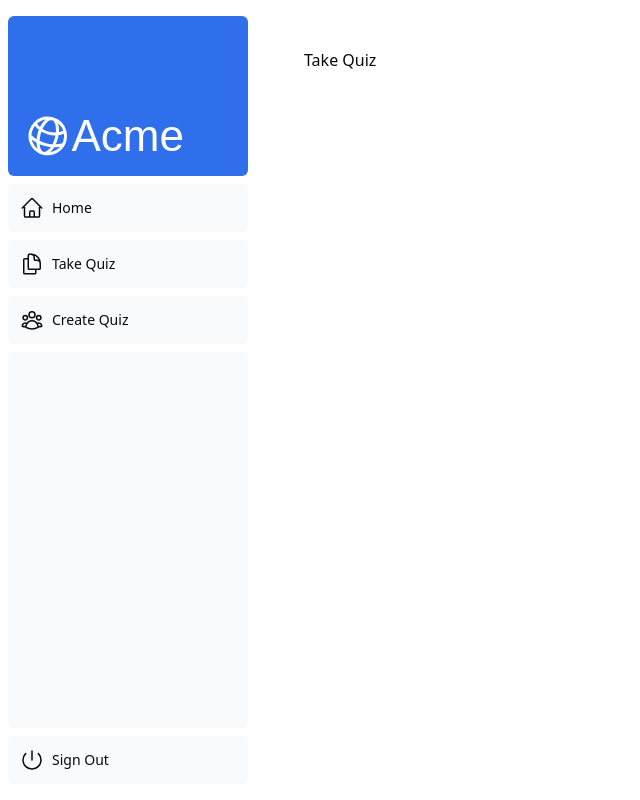
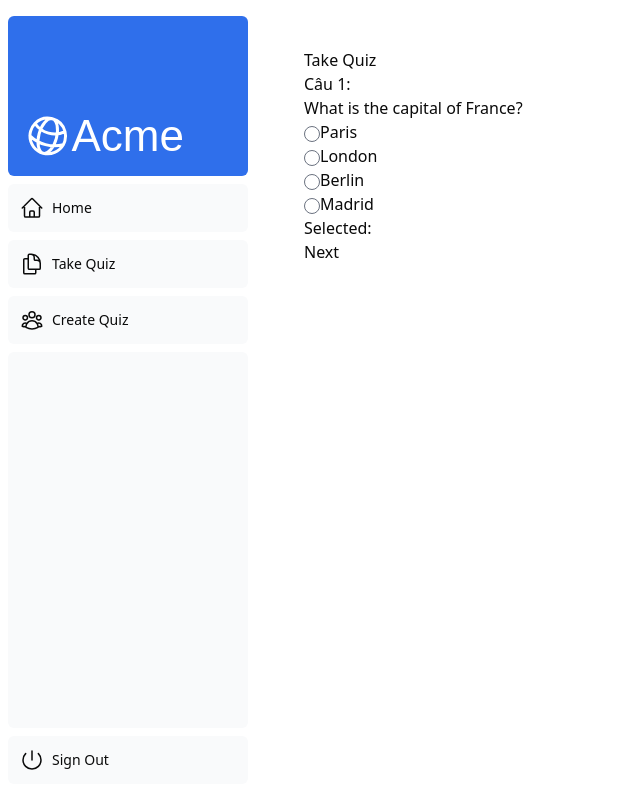
Before and after one commit to kkiras/application-programming-project3, a Next.js app in the folder frontend/: page /dashboard/take-quiz in a window 1280 px wide. Shown: the whole page, without its empty margins (0-640 px from the left). Built offline with nearby package versions, Linux system fonts and the light colour scheme; a web font is replaced by a local one.

Commit message:
Create take-quiz function

```diff
--- a/frontend/app/dashboard/take-quiz/page.tsx
+++ b/frontend/app/dashboard/take-quiz/page.tsx
@@ -1,10 +1,10 @@
-
+import QuizForm from "@/app/ui/take-quiz/quiz-form"
 
 export default function Page() {
     return (
         <div>
             <h1>Take Quiz</h1>
-
+            <QuizForm />
         </div>
 
     )
--- /dev/null
+++ b/frontend/app/ui/take-quiz/question.tsx
@@ -0,0 +1,41 @@
+'use client';
+
+import { useState, useEffect } from "react";
+
+interface QuestionProps {
+    num: number;
+    question: string;
+    answers: string[];
+    answered: (result: [number, string]) => void;
+}
+
+export default function Question({ num, question, answers, answered }: QuestionProps) {
+    useEffect(() => {
+        setSelectedAnswer(""); // reset mỗi khi num thay đổi
+    }, [num]);
+
+    const [selectedAnswer, setSelectedAnswer] = useState("");
+    const onAnswerChange = (e: React.ChangeEvent<HTMLInputElement>) => {
+        const value = e.target.value;
+        setSelectedAnswer(value);
+        answered([num, value]);
+    }
+
+    return (
+        <div>
+            <div>
+                <p>Câu {num}: </p>
+                <p>{question}</p>
+            </div>
+            <div style={{ display: "flex", flexDirection: "column" }}>
+                {answers.map((item: string, index: number) => (
+                    <label key={index}>
+                        <input type="radio" name={`question-${num}`} value={item} onChange={onAnswerChange} checked={selectedAnswer === item} />
+                        {item}
+                    </label>
+                ))}
+            </div>
+            <p>Selected: {selectedAnswer}</p>
+        </div>
+    )
+}
--- /dev/null
+++ b/frontend/app/ui/take-quiz/quiz-form.tsx
@@ -0,0 +1,107 @@
+'use client';
+import { useState } from "react";
+import Question from "./question";
+
+interface QuestionData {
+    num: number;
+    question: string;
+    answers: string[];
+    correctAnswer: string;
+}
+
+const questions: QuestionData[] = [
+    {
+        num: 1,
+        question: "What is the capital of France?",
+        answers: ["Paris", "London", "Berlin", "Madrid"],
+        correctAnswer: "Paris"
+    },
+    {
+        num: 2,
+        question: "Which planet is known as the Red Planet?",
+        answers: ["Earth", "Mars", "Jupiter", "Venus"],
+        correctAnswer: "Mars"
+    },
+    {
+        num: 3,
+        question: "Who wrote 'Hamlet'?",
+        answers: ["Charles Dickens", "Leo Tolstoy", "William Shakespeare", "Mark Twain"],
+        correctAnswer: "William Shakespeare"
+    },
+    {
+        num: 4,
+        question: "What is the largest mammal in the world?",
+        answers: ["Elephant", "Blue Whale", "Giraffe", "Hippopotamus"],
+        correctAnswer: "Blue Whale"
+    },
+    {
+        num: 5,
+        question: "Which element has the chemical symbol 'O'?",
+        answers: ["Gold", "Oxygen", "Iron", "Silver"],
+        correctAnswer: "Oxygen"
+    }
+];
+
+export default function QuizForm() {
+    const [currentIndex, setCurrentIndex] = useState(0);
+
+    const [work, setWork] = useState<{ [key: number]: string }>(() =>
+        questions.reduce((acc, _, index) => {
+            acc[index + 1] = "";
+            return acc;
+        }, {} as { [key: number]: string })
+    );
+
+    const handleAnswered = (answer: [number, string]) => {
+        setWork(prev => ({
+            ...prev,
+            [answer[0]]: answer[1],
+        }));
+
+    };
+
+    if (currentIndex >= questions.length) {
+        return <p>Đã hoàn thành. Kết quả:  </p>;
+    }
+
+    const handleNext = () => {
+        setCurrentIndex(prev => prev + 1);
+        if (current === questions[questions.length - 1]) {
+            handleFinish();
+        }
+    }
+
+    const handleFinish = () => {
+        const numQuestions = questions.length;
+        let correctAnswers = 0;
+        for (let i = 0; i < numQuestions; i++) {
+            const questionNum = i + 1;
+            const selectedAnswer = work[questionNum];
+            if (selectedAnswer === questions[i].correctAnswer) {
+                correctAnswers++;
+            }
+        }
+        const score = (correctAnswers / numQuestions) * 10.0;
+        alert(`You answered ${correctAnswers} out of ${numQuestions} questions correctly. Your score is ${score}`);
+
+    }
+
+    const current = questions[currentIndex];
+
+    return (
+        <div>
+            <Question
+                num={currentIndex + 1}
+                question={current.question}
+                answers={current.answers}
+                answered={handleAnswered}
+            />
+            {current === questions[questions.length - 1] ? (
+                <button onClick={handleNext}>Finish Quiz</button>
+            ) : (
+                <button onClick={handleNext}>Next</button>
+            )}
+        </div>
+
+    );
+}
```
